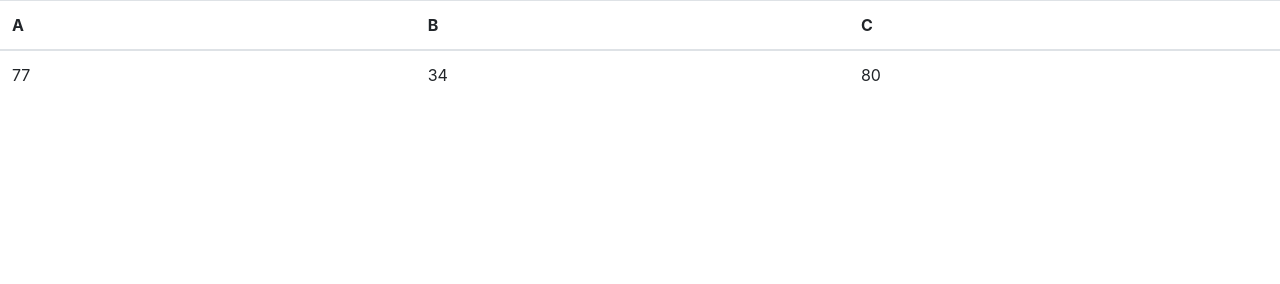
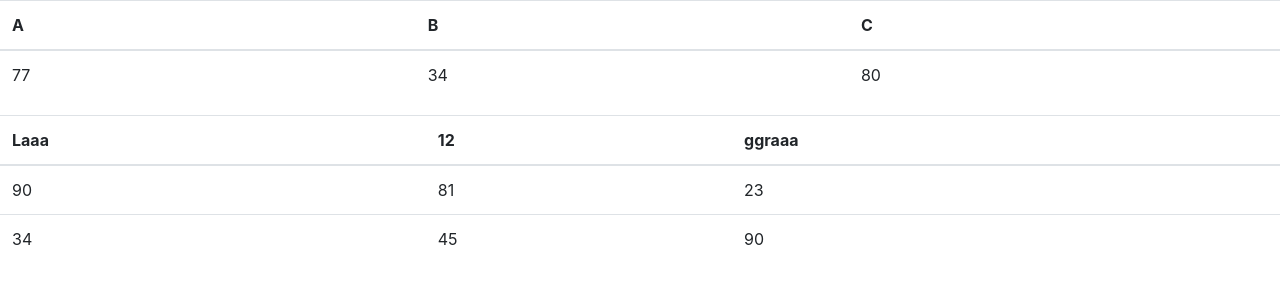
Before and after one commit to heho/reboot, a plain HTML site: page index.html in a window 1280 px wide. Drawn offline with nearby package versions, Linux system fonts and the light colour scheme; files that its build step writes are made by us from their sources.

Commit message:
implementation of algorithm that converts a table into an object

```diff
--- a/index.html
+++ b/index.html
@@ -11,7 +11,7 @@
         <link rel="stylesheet" href="css/reboot.css" />
     </head>
     <body>
-        <table class="table table-chart-bar-horizontal">
+        <table class="table table-chart-bar-horizontal" id="firstChart">
             <thead>
                 <tr>
                     <th>
@@ -38,7 +38,45 @@
                     </td>
                 </tr>
             </tbody>
-
+        </table>
+        <table class="table table-chart-bar-horizontal">
+            <thead>
+            <tr>
+                <th>
+                    Laaa
+                </th>
+                <th>
+                    12
+                </th>
+                <th>
+                    ggraaa
+                </th>
+            </tr>
+            </thead>
+            <tbody>
+            <tr>
+                <td>
+                    90
+                </td>
+                <td>
+                    81
+                </td>
+                <td>
+                    23
+                </td>
+            </tr>
+            <tr>
+                <td>
+                    34
+                </td>
+                <td>
+                    45
+                </td>
+                <td>
+                    90
+                </td>
+            </tr>
+            </tbody>
         </table>
         <script src="//ajax.googleapis.com/ajax/libs/jquery/1.8.1/jquery.min.js"></script>
         <script>window.jQuery || document.write('<script src="vendor/jQuery/jquery-1.8.0.min.js"><\/script>')</script>
--- a/js/reboot.js
+++ b/js/reboot.js
@@ -1,25 +1,52 @@
 // Generated by CoffeeScript 1.3.3
 (function() {
-  var reboot, rebooter, root;
+  var reboot, root;
 
   root = typeof window !== "undefined" && window !== null ? window : global;
 
   reboot = (function() {
 
     function reboot() {
-      if (!(typeof $ !== "undefined" && $ !== null)) {
-        throw 'jQuery needs to be installed and required in order to get reboot to run';
-        console.error('reboot failed: jQuery not initialized');
-      }
       console.log('rebooted');
     }
 
-    reboot.prototype.rebootTableBarCharts = function() {};
+    reboot.prototype.rebootTableBarCharts = function() {
+      return $('table.table-chart-bar-horizontal').each(function() {
+        var columns, values, _i, _len, _ref;
+        columns = {
+          head: [],
+          values: []
+        };
+        columns.head = $(this).find('thead th').map(function() {
+          return $(this).text().replace(/[\r\n]+/, '').trim();
+        });
+        _ref = columns.head;
+        for (_i = 0, _len = _ref.length; _i < _len; _i++) {
+          values = _ref[_i];
+          columns.values.push([]);
+        }
+        $(this).find('tbody tr').map(function() {
+          return $(this).find('td').each(function(index) {
+            return columns.values[index].push($(this).text().replace(/[\r\n]+/, '').trim());
+          });
+        });
+        return console.log(columns);
+      });
+    };
 
     return reboot;
 
   })();
 
-  rebooter = new reboot;
+  if (!(typeof $ !== "undefined" && $ !== null)) {
+    throw 'jQuery needs to be installed and required in order to get reboot to run';
+    console.error('reboot failed: jQuery not initialized');
+  } else {
+    $(document).ready(function() {
+      var rebooter;
+      rebooter = new reboot;
+      return rebooter.rebootTableBarCharts();
+    });
+  }
 
 }).call(this);
```
Also changed, not shown: 1 other file.
